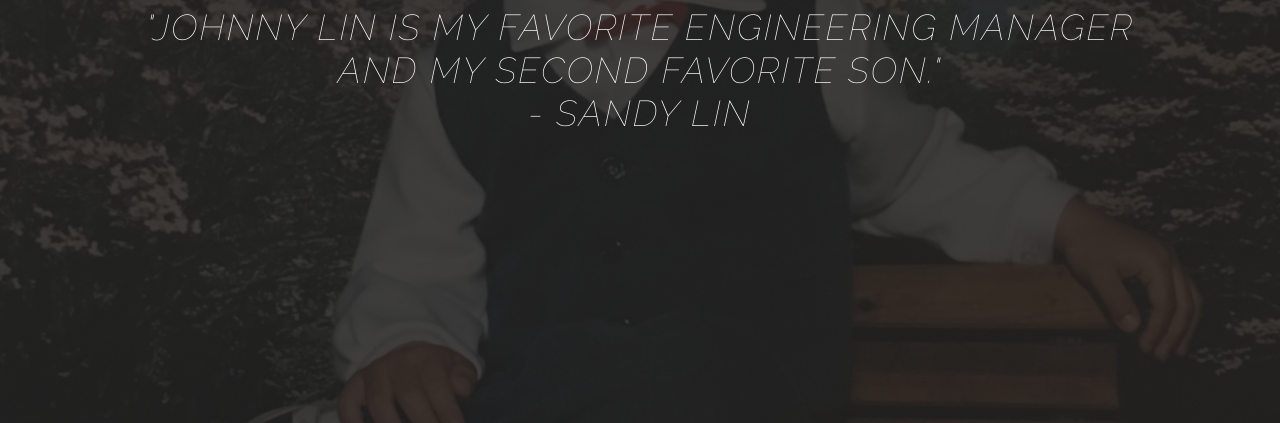
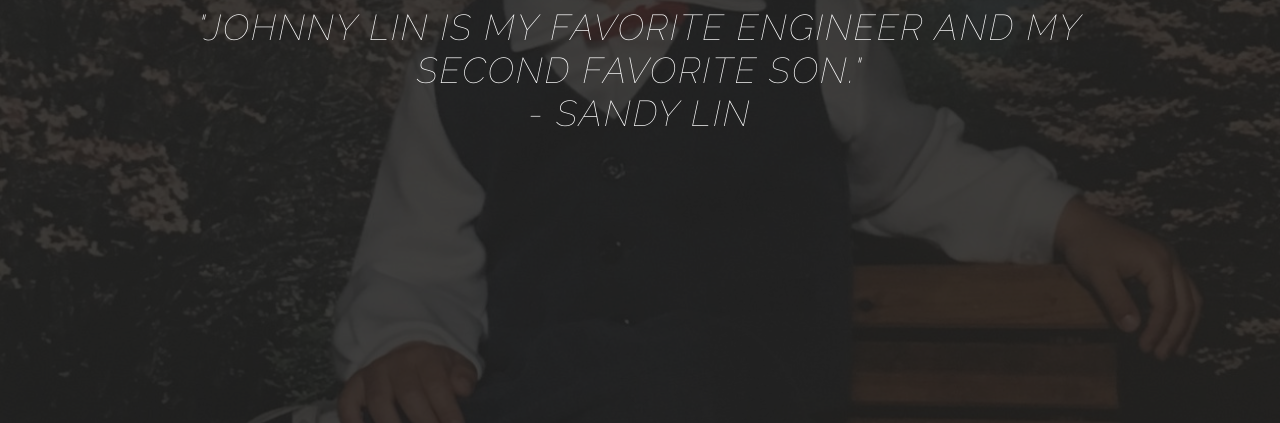
Before and after one commit to jnyln/jnyln.github.io, a plain HTML site: page index.html in a window 1280 px wide. Shown: the part 377-800 px from the top of the page. Drawn offline with nearby package versions, Linux system fonts and the light colour scheme.

Commit message:
Update index.html

```diff
--- a/index.html
+++ b/index.html
@@ -14,7 +14,7 @@
         <div class="inner">
             <div class="content">
                 <h1>Johnny Lin</h1>
-                <h2>"Johnny Lin is my favorite engineering manager and my second favorite son."<br/>- Sandy Lin</h2>
+                <h2>"Johnny Lin is my favorite engineer and my second favorite son."<br/>- Sandy Lin</h2>
             </div>
             <svg class="scroll" xmlns="http://www.w3.org/2000/svg" width="32" height="18" viewBox="0 0 32 18">
                 <path stroke-width="2" stroke-miterlimit="10" d="M30 1L16 15 2 1" />
```
